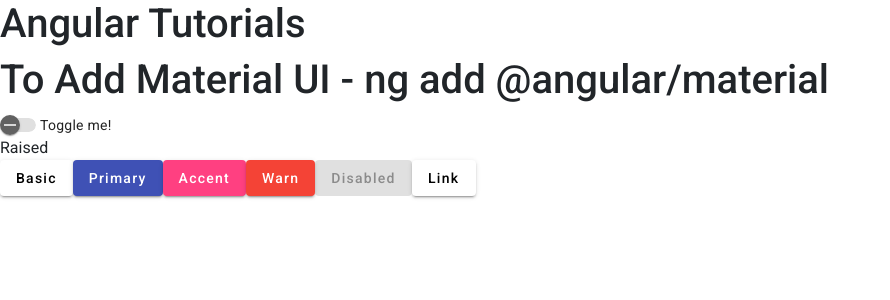
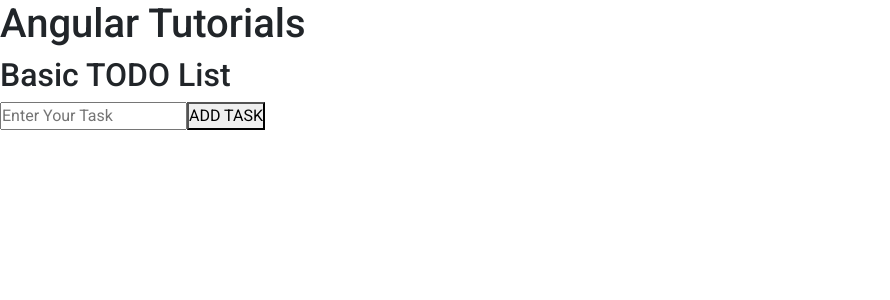
Before and after one commit to akashTedulab/Angular, an Angular app in the folder app/: page / in a window 1280 px wide. Shown: the top 300 px of the page, without its empty margins (0-890 px from the left). Built offline with nearby package versions, Linux system fonts and the light colour scheme.

Commit message:
Todo-list-in-angular

```diff
--- a/app/src/app/app.component.html
+++ b/app/src/app/app.component.html
@@ -1,16 +1,9 @@
 <h1>{{title}}</h1>
-<h1>To Add Material UI - ng add @angular/material</h1>
+<h2>Basic TODO List</h2>
 
-<mat-slide-toggle>Toggle me!</mat-slide-toggle>
+<input type="text" name="todolist" placeholder="Enter Your Task" #box>
+<button (click)="addTask(box.value)">ADD TASK</button>
 
-<section>
-    <div class="example-label">Raised</div>
-    <div class="example-button-row">
-      <button mat-raised-button>Basic</button>
-      <button mat-raised-button color="primary">Primary</button>
-      <button mat-raised-button color="accent">Accent</button>
-      <button mat-raised-button color="warn">Warn</button>
-      <button mat-raised-button disabled>Disabled</button>
-      <a mat-raised-button href="https://www.google.com/" target="_blank">Link</a>
-    </div>
-  </section>
+<ul *ngFor="let item of list">
+  <li>{{item.id}} {{item.name}} <button (click)="deleteItem(item.id)">Delete</button></li>
+</ul>
--- a/app/src/app/app.component.ts
+++ b/app/src/app/app.component.ts
@@ -5,6 +5,15 @@
   templateUrl: './app.component.html',
   styleUrls: ['./app.component.css']
 })
+
 export class AppComponent {
- title = 'Angular Tutorials'
+ title = 'Angular Tutorials';
+ list:any[] = []
+ addTask(val:string){
+  this.list.push({id:this.list.length, name:val})
+ }
+ deleteItem(id:number){
+  this.list = this.list.filter( item => item.id != id)
+  console.log(id)
+ }
 }
--- a/app/src/app/app.module.ts
+++ b/app/src/app/app.module.ts
@@ -3,12 +3,11 @@
 
 import { AppRoutingModule } from './app-routing.module';
 import { AppComponent } from './app.component';
-
-import { FormsModule } from '@angular/forms';
 import { NgbModule } from '@ng-bootstrap/ng-bootstrap';
 import { BrowserAnimationsModule } from '@angular/platform-browser/animations';
 import { MatSlideToggleModule } from '@angular/material/slide-toggle';
 import {MatButtonModule} from '@angular/material/button';
+import { FormsModule } from '@angular/forms';
 
 
 @NgModule({
```
